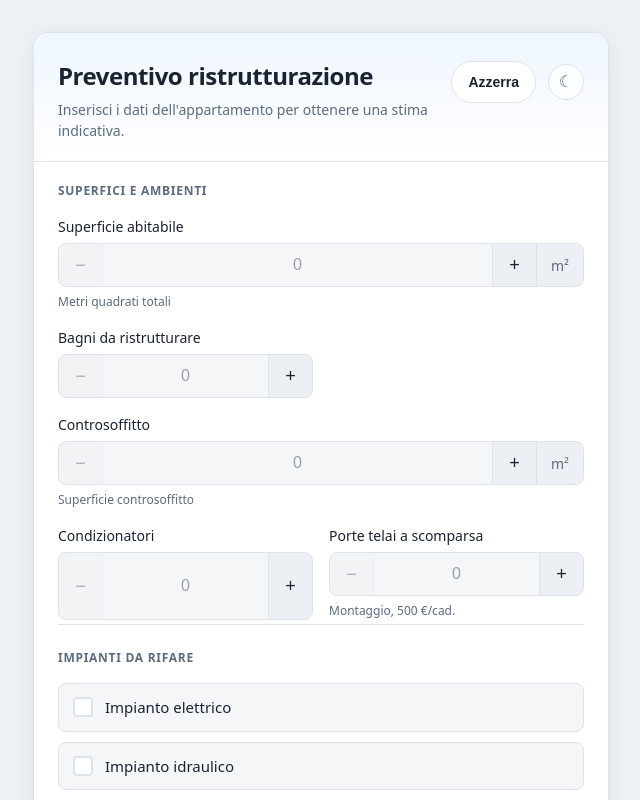
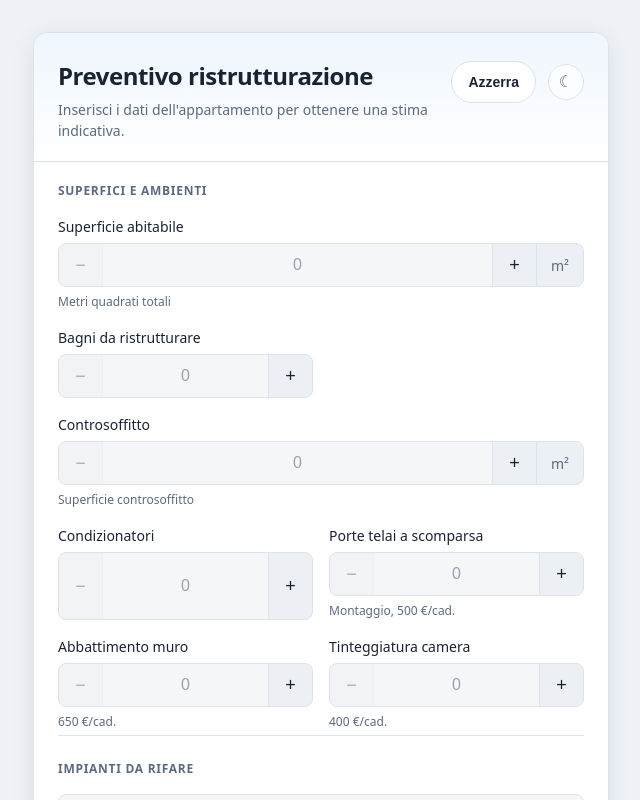
Before and after one commit to MikixIT/prezzificatore-appartamento, a React (Vite) app: page / in a window 1280 px wide. Shown: the top 800 px of the page, without its empty margins (319-959 px from the left). Built offline with nearby package versions, Linux system fonts and the light colour scheme.

Commit message:
Add walls demolition and painting rooms fields to RenovationCalculator; update initial state and UI components for new inputs

```diff
--- a/src/components/RenovationCalculator/RenovationCalculator.tsx
+++ b/src/components/RenovationCalculator/RenovationCalculator.tsx
@@ -12,6 +12,8 @@ type NumberField =
   | 'falseCeiling'
   | 'airConditioners'
   | 'doorFrames'
+  | 'wallsDemolition'
+  | 'paintingRooms'
   | 'waterproofingArea';
 
 const INITIAL_STATE: RenovationCalculatorState = {
@@ -20,6 +22,8 @@ const INITIAL_STATE: RenovationCalculatorState = {
   falseCeiling: 0,
   airConditioners: 0,
   doorFrames: 0,
+  wallsDemolition: 0,
+  paintingRooms: 0,
   waterproofingEnabled: false,
   waterproofingArea: 0,
   systems: {
@@ -183,6 +187,40 @@ export function RenovationCalculator() {
                 Montaggio, 500 €/cad.
               </span>
             </div>
+
+            <div className={styles.field}>
+              <label className={styles.label} htmlFor="wallsDemolition">
+                Abbattimento muro
+              </label>
+              <NumberStepperInput
+                id="wallsDemolition"
+                value={state.wallsDemolition}
+                onChange={handleNumberFieldChange('wallsDemolition')}
+                ariaDescribedBy="walls-hint"
+                decrementLabel="Diminuisci muri da abbattere"
+                incrementLabel="Aumenta muri da abbattere"
+              />
+              <span id="walls-hint" className={styles.hint}>
+                650 €/cad.
+              </span>
+            </div>
+
+            <div className={styles.field}>
+              <label className={styles.label} htmlFor="paintingRooms">
+                Tinteggiatura camera
+              </label>
+              <NumberStepperInput
+                id="paintingRooms"
+                value={state.paintingRooms}
+                onChange={handleNumberFieldChange('paintingRooms')}
+                ariaDescribedBy="painting-hint"
+                decrementLabel="Diminuisci camere da tinteggiare"
+                incrementLabel="Aumenta camere da tinteggiare"
+              />
+              <span id="painting-hint" className={styles.hint}>
+                400 €/cad.
+              </span>
+            </div>
           </div>
         </section>
 
--- a/src/components/RenovationCalculator/types.ts
+++ b/src/components/RenovationCalculator/types.ts
@@ -11,6 +11,8 @@ export interface RenovationInputs {
   falseCeiling: number;
   airConditioners: number;
   doorFrames: number;
+  wallsDemolition: number;
+  paintingRooms: number;
   waterproofingEnabled: boolean;
   waterproofingArea: number;
   systems: RenovationSystems;
--- a/src/utils/calculateEstimate.ts
+++ b/src/utils/calculateEstimate.ts
@@ -6,6 +6,8 @@ export const PRICES = {
   falseCeiling: 35,
   airConditioner: 400,
   doorFrame: 500,
+  wallsDemolition: 650,
+  paintingRooms: 400,
   waterproofing: 50,
   electrical: 2000,
   plumbing: 1800,
@@ -29,6 +31,8 @@ export function calculateEstimateBreakdown(inputs: RenovationInputs): EstimateBr
     falseCeiling,
     airConditioners,
     doorFrames,
+    wallsDemolition,
+    paintingRooms,
     waterproofingEnabled,
     waterproofingArea,
     systems,
@@ -81,6 +85,24 @@ export function calculateEstimateBreakdown(inputs: RenovationInputs): EstimateBr
     });
   }
 
+  if (wallsDemolition > 0) {
+    items.push({
+      id: 'wallsDemolition',
+      label: 'Abbattimento muro',
+      detail: `${wallsDemolition} × ${PRICES.wallsDemolition} €`,
+      amount: wallsDemolition * PRICES.wallsDemolition,
+    });
+  }
+
+  if (paintingRooms > 0) {
+    items.push({
+      id: 'paintingRooms',
+      label: 'Tinteggiatura camera',
+      detail: `${paintingRooms} × ${PRICES.paintingRooms} €`,
+      amount: paintingRooms * PRICES.paintingRooms,
+    });
+  }
+
   if (waterproofingEnabled && waterproofingArea > 0) {
     items.push({
       id: 'waterproofing',
```
